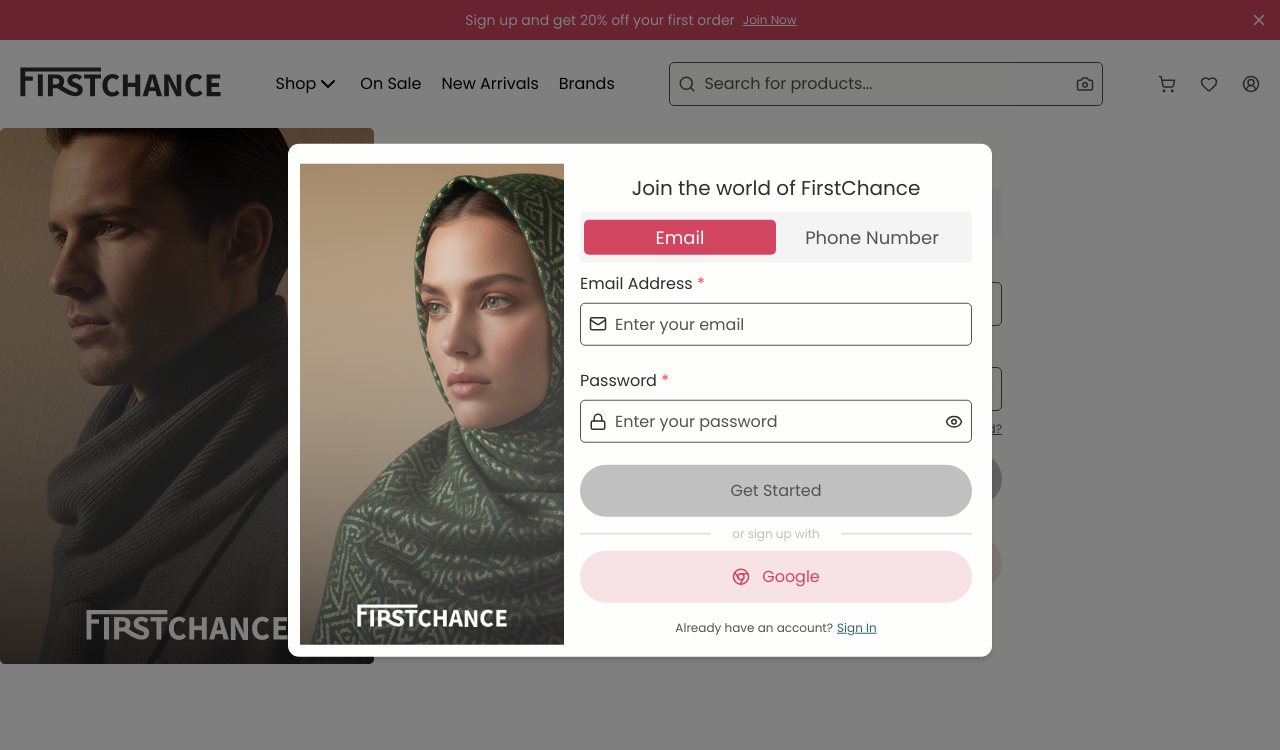
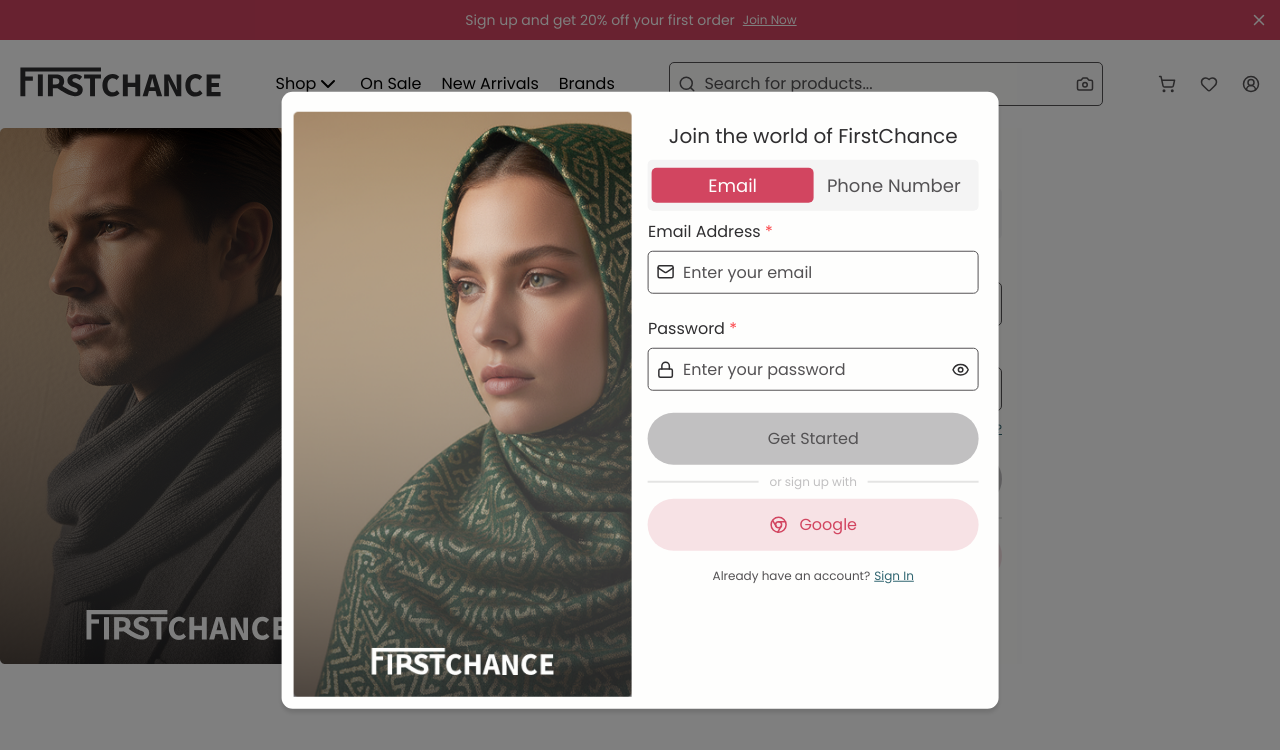
Before and after one commit to EASY-ORDER-IZ/easyorder-frontend, a React (Vite) app: page /sign-in in a window 1280 px wide. Both pictures are taken after a click on the element "Join Now". Shown: the top 750 px of the page. Built offline with nearby package versions, Linux system fonts and the light colour scheme.

Commit message:
fix(form): edit the width to be fifty precenat

```diff
--- a/src/components/CommonComponents/Modal.tsx
+++ b/src/components/CommonComponents/Modal.tsx
@@ -11,7 +11,7 @@ const Modal = ({ page, trigger, open, setOpen }: Props) => {
       <Dialog open={open} onOpenChange={setOpen}>
         <DialogTrigger asChild>{trigger}</DialogTrigger>
 
-        <DialogContent className="w-[85%] md:w-[55%]">
+        <DialogContent className="w-[85%] md:w-[56%]">
           <DialogHeader></DialogHeader>
           {page}
         </DialogContent>
--- a/src/components/SignInComponents/Form.tsx
+++ b/src/components/SignInComponents/Form.tsx
@@ -12,6 +12,7 @@ import { Button } from '../ui/button/button';
 import { useAuthStore } from '@/store/authStore';
 import { toast } from 'sonner';
 import { Tabs, TabsContent, TabsList, TabsTrigger } from '@/components/ui/tabs';
+import { Separator } from '../ui/separator';
 
 export function FormComponent() {
   const [showPassword, setShowPassword] = useState(false);
@@ -128,12 +129,18 @@ export function FormComponent() {
         <div className="flex w-full flex-col gap-1">
           <Button
             disabled={isDisabled}
-            title="Login"
+            title="Sign In"
             type="submit"
             variant="primary"
             form="form-rhf-demo"
           />
-          <div className="text-text-secondary flex items-center justify-center">or</div>
+          <div className="flex items-center justify-between">
+            <Separator />
+            <div className="text-text-disabled flex w-full items-center justify-center text-sm">
+              or sign in with
+            </div>
+            <Separator />
+          </div>{' '}
           <Button
             prefixIcon={<Chromium size={18} className="text-accent-primary" />}
             title="Sign in With Google"
--- a/src/pages/SignUpPage.tsx
+++ b/src/pages/SignUpPage.tsx
@@ -8,7 +8,7 @@ const SignUpPage = () => {
         <img src={signuppic} className="object-cover" />
       </div>
 
-      <div className="flex w-full flex-col p-2 lg:max-w-[60%]">
+      <div className="flex w-full flex-col p-2 lg:max-w-[50%]">
         <div className="flex w-full flex-col gap-2">
           <span className="text-text-primary items-center text-center align-middle text-lg leading-8 font-medium">
             Join the world of FirstChance
```
